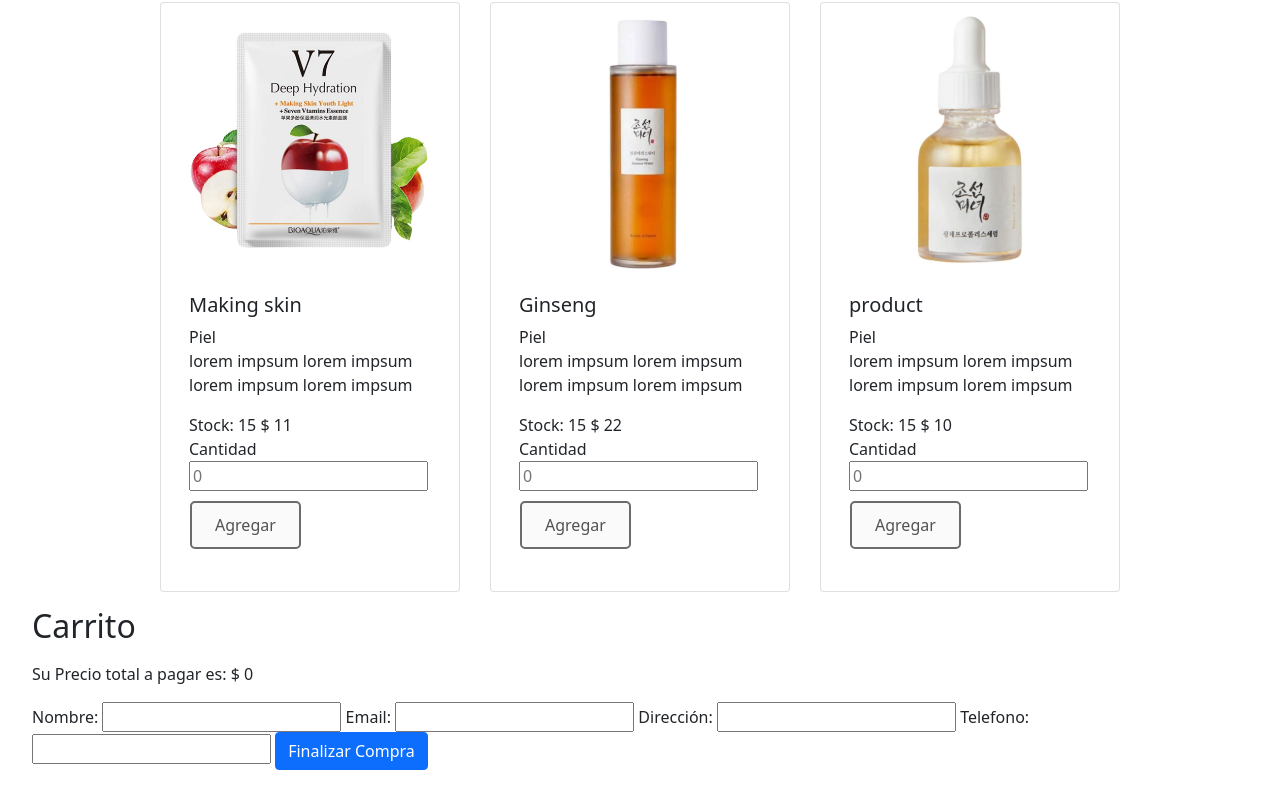
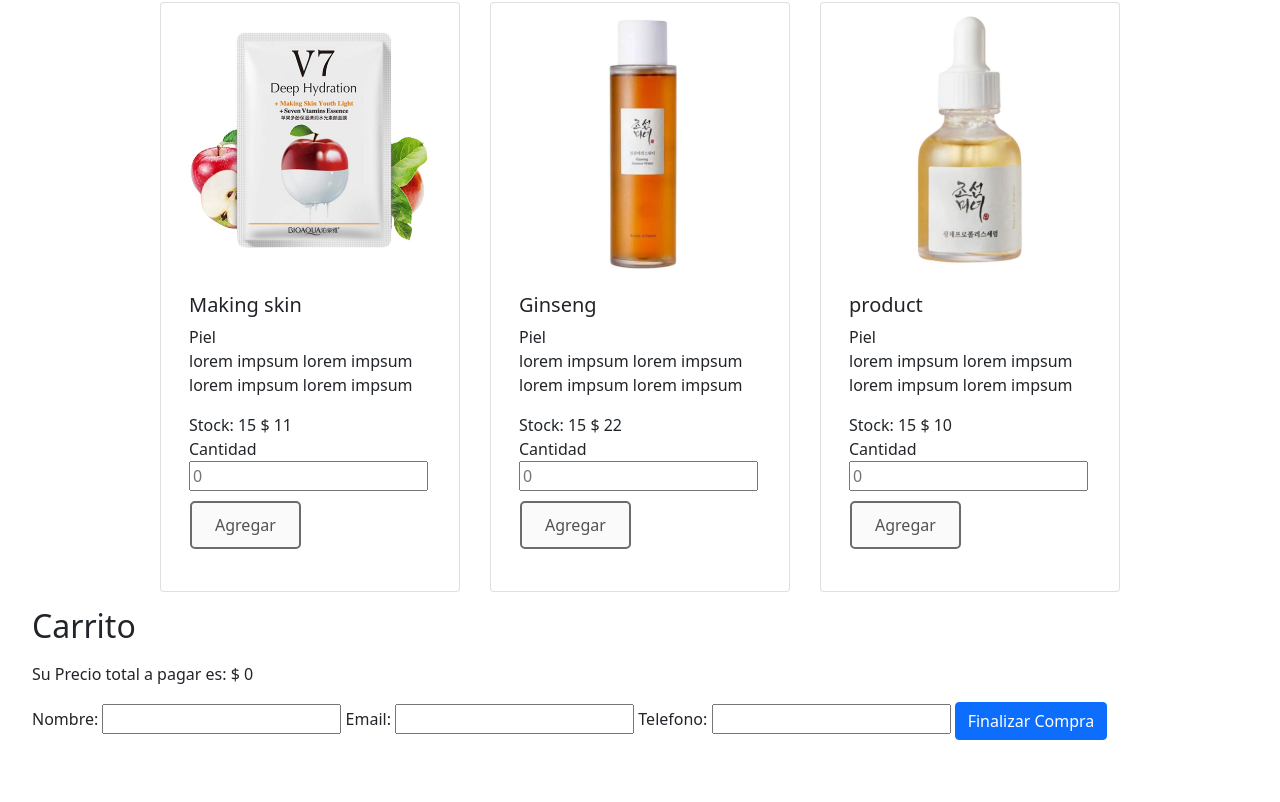
Before and after one commit to JaimeGDV/preentregajs, a plain HTML site: page proyectojaime/index.html in a window 1280 px wide. Shown: the part 1532-2334 px from the top of the page. After the commit the page ends 2304 px from the top, so only its background shows below. Drawn offline with nearby package versions, Linux system fonts and the light colour scheme.

Commit message:
Add files via upload

```diff
--- a/proyectojaime/index.html
+++ b/proyectojaime/index.html
@@ -41,8 +41,6 @@
                 <input required type="text" name="nombre">
                 <label for="email">Email:</label>
                 <input required type="email" name="email">
-                <label for="direccion">Dirección:</label>
-                <input required type="dirección" name="email">
                 <label for="telefono">Telefono:</label>
                 <input required type="number" name="telefono">
                 <input type="submit" value="Finalizar Compra" class="btn btn-primary" id="botonCompraFinal">
```
